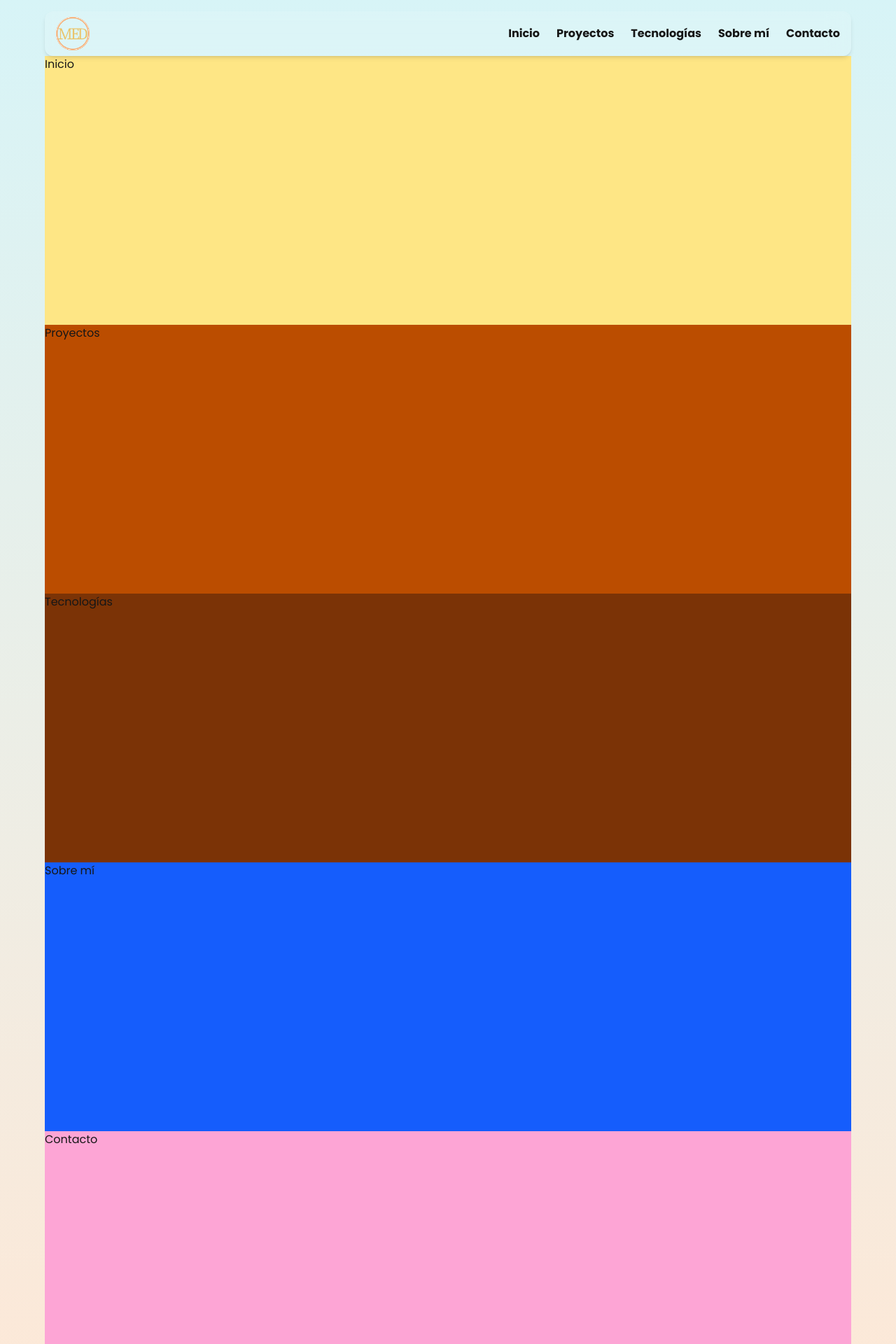
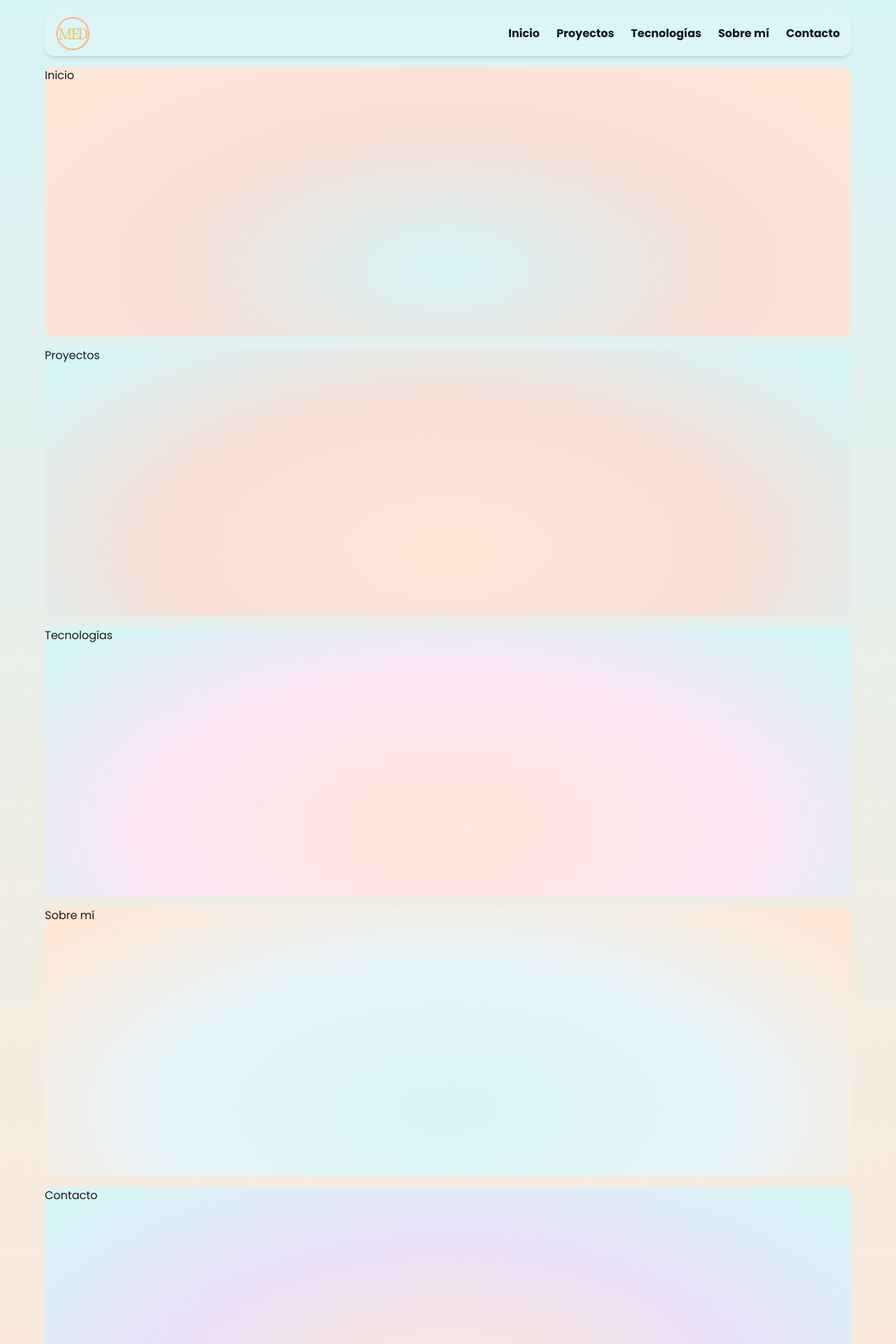
Before and after one commit to MarielDtt/mi-portfolio, a Next.js app: page /home in a window 1280 px wide. Shown: the top 1920 px of the page at 70% size. Built offline with nearby package versions, Linux system fonts and the light colour scheme.

Commit message:
Fondos section

```diff
--- a/src/app/home/page.tsx
+++ b/src/app/home/page.tsx
@@ -4,20 +4,24 @@ function Home() {
 
     return (
 
-        <div className="w-[90%]">
-            <section className="bg-amber-200 w-full h-96" id="inicio">
+        <div className="w-[90%] mt-4">
+            <section className="bg-radial-[at_50%_75%] from-[#D7F4F7] via-[#F8E0D7] to-[#FDE8D7] to-90%
+             w-full h-96 rounded-xl" id="inicio">
                 Inicio
             </section>
-            <section className="bg-amber-700 w-full h-96" id="proyectos">
+            <section className="bg-radial-[at_50%_75%] from-[#FDE8D7] via-[#F8E0D7] to-[#D7F4F7] to-90%
+             w-full h-96 mt-4 rounded-xl" id="proyectos">
                 Proyectos
             </section>
-            <section className="bg-amber-900 w-full h-96" id="tecnologias">
+            <section className="bg-radial-[at_50%_75%] from-[#FDE8D7] via-[#FFE3F3] to-[#D7F4F7] to-90%
+             w-full h-96 mt-4 rounded-xl" id="tecnologias">
                 Tecnologías
             </section>
-            <section className="bg-blue-600 w-full h-96" id="sobremi">
+            <section className="bg-radial-[at_50%_75%] from-[#D7F4F7] via-[#E6F4FA] to-[#FDE8D7] to-90%
+            w-full h-96 mt-4 rounded-xl" id="sobremi">
                 Sobre mí
             </section>
-            <section className="bg-pink-300 w-full h-96" id="contacto">
+            <section className="bg-radial-[at_50%_75%] from-[#FDE8D7] via-[#ECE1F9] to-[#D7F4F7] to-90% w-full h-96 mt-4 mb-4 rounded-xl" id="contacto">
                 Contacto
             </section>
         </div>
```
